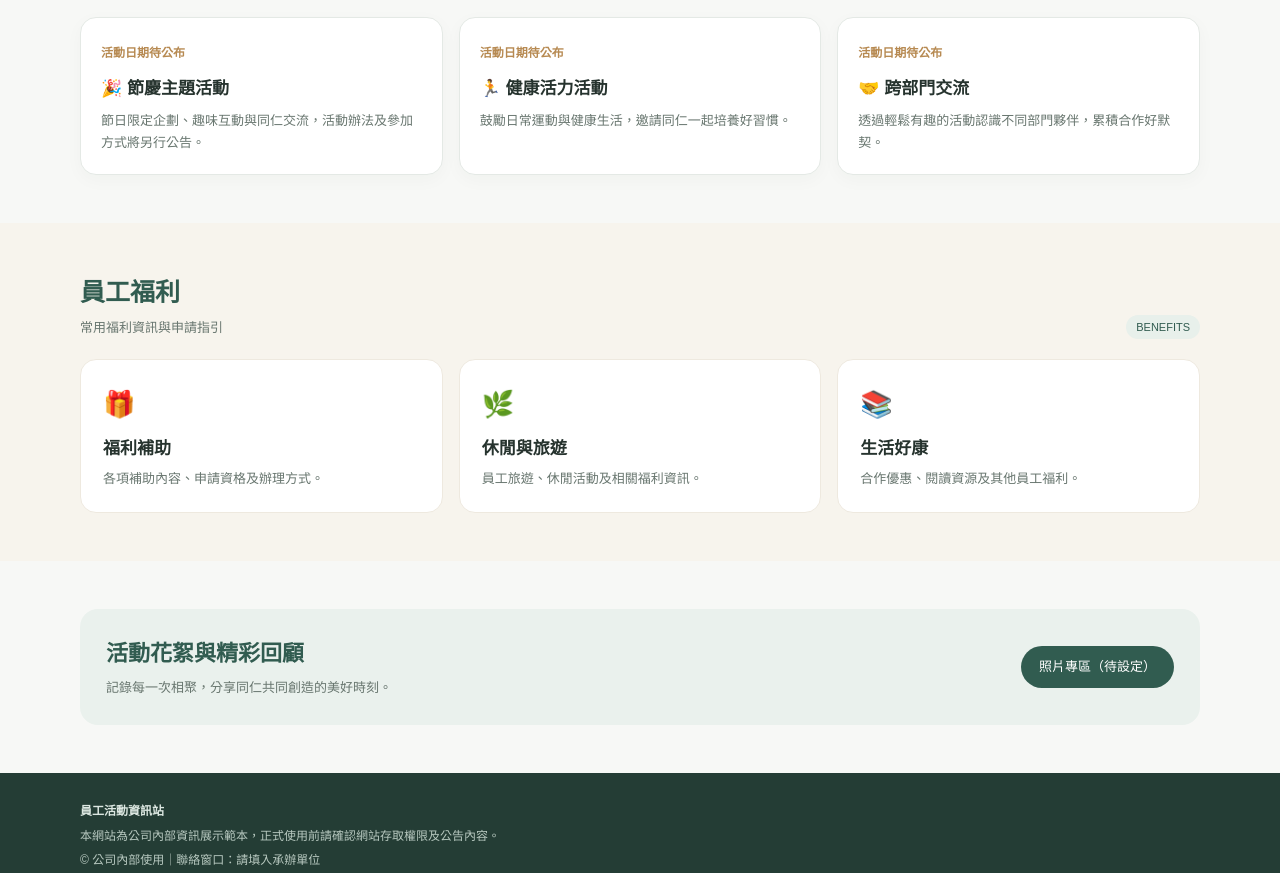
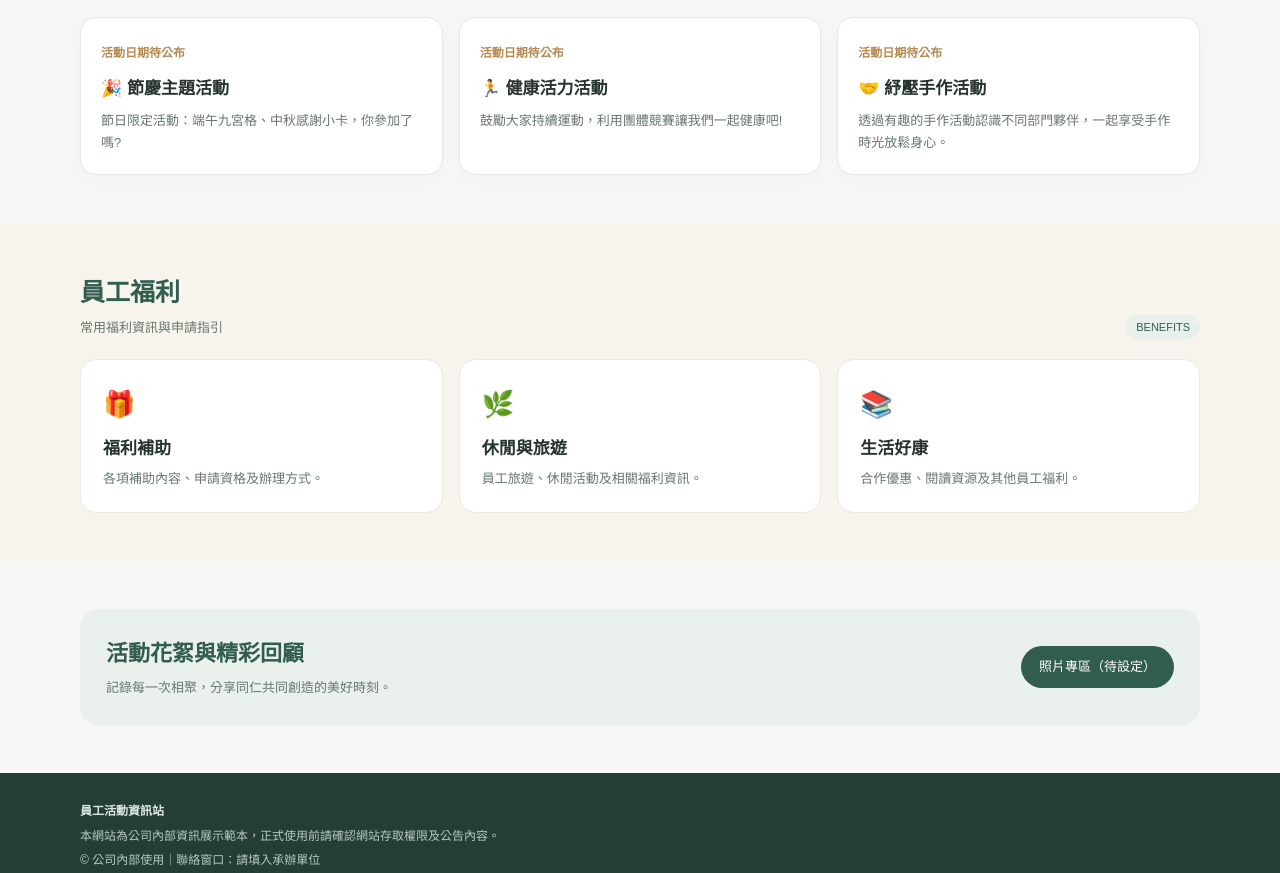
Before and after one commit to abbyhuang2/employee-activities, a plain HTML site: page index.html in a window 1280 px wide. Shown: the part 945-1818 px from the top of the page. Drawn offline with Linux system fonts and the light colour scheme.

Commit message:
Update event descriptions in index.html

```diff
--- a/index.html
+++ b/index.html
@@ -47,9 +47,9 @@ footer{background:#243d35;color:#dce7e1;padding:28px 0;font-size:12px}footer p{m
   <section id="events"><div class="wrap">
     <div class="section-head"><div><h2>近期活動</h2><p>一起參加，讓日常多一點樂趣</p></div><span class="tag">UPCOMING</span></div>
     <div class="grid">
-      <article class="card"><span class="date">活動日期待公布</span><h3>🎉 節慶主題活動</h3><p>節日限定企劃、趣味互動與同仁交流，活動辦法及參加方式將另行公告。</p></article>
-      <article class="card"><span class="date">活動日期待公布</span><h3>🏃 健康活力活動</h3><p>鼓勵日常運動與健康生活，邀請同仁一起培養好習慣。</p></article>
-      <article class="card"><span class="date">活動日期待公布</span><h3>🤝 跨部門交流</h3><p>透過輕鬆有趣的活動認識不同部門夥伴，累積合作好默契。</p></article>
+      <article class="card"><span class="date">活動日期待公布</span><h3>🎉 節慶主題活動</h3><p>節日限定活動：端午九宮格、中秋感謝小卡，你參加了嗎?</p></article>
+      <article class="card"><span class="date">活動日期待公布</span><h3>🏃 健康活力活動</h3><p>鼓勵大家持續運動，利用團體競賽讓我們一起健康吧!</p></article>
+      <article class="card"><span class="date">活動日期待公布</span><h3>🤝 紓壓手作活動</h3><p>透過有趣的手作活動認識不同部門夥伴，一起享受手作時光放鬆身心。</p></article>
     </div>
   </div></section>
   <section class="feature" id="welfare"><div class="wrap">
```
